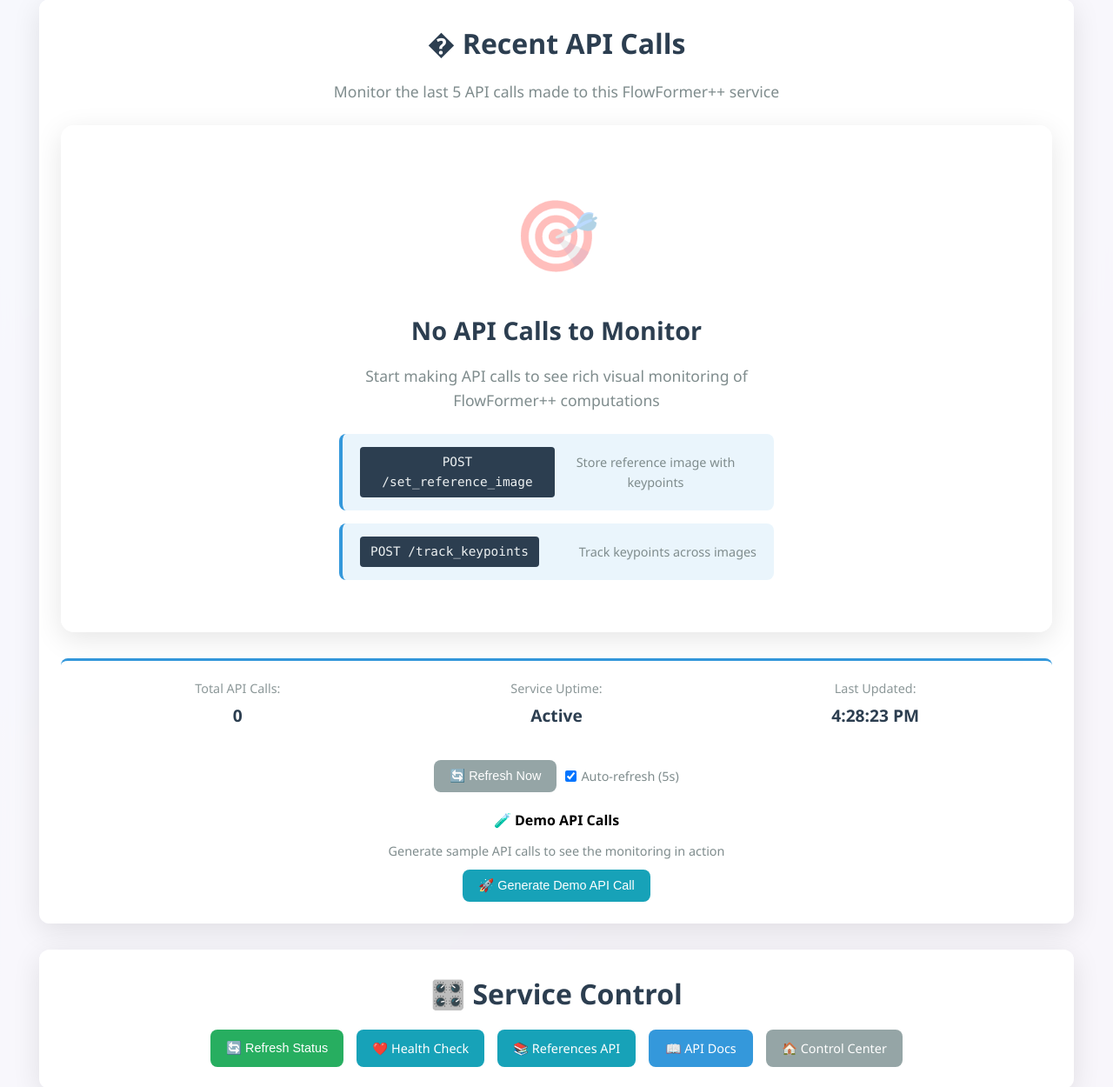
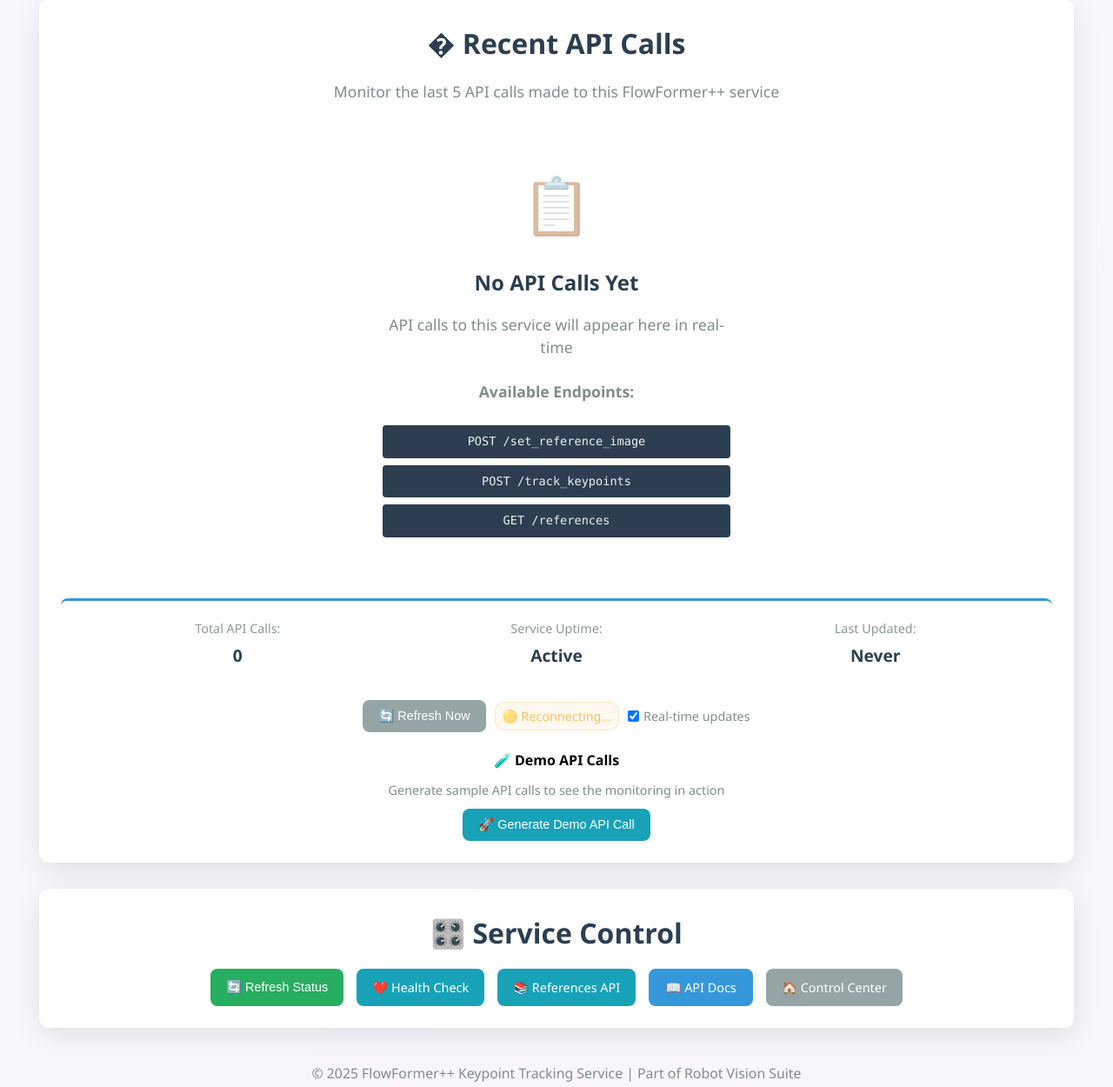
Before and after one commit to yizhongzhang1989/robot_vision, a Flask app: page / in a window 1280 px wide. Shown: the part 713-1963 px from the top of the page at 87% size. Run offline with Flask 3, Linux system fonts and the light colour scheme; data that the repository does not hold is empty.

Commit message:
added realtime web update with socket

```diff
--- a/web/ffpp_keypoint_tracking/app.py
+++ b/web/ffpp_keypoint_tracking/app.py
@@ -19,10 +19,12 @@ import uuid
 from datetime import datetime
 from collections import deque
 from typing import Dict, List, Optional
-from flask import Flask, request, jsonify, render_template, send_from_directory
+from flask import Flask, request, jsonify, render_template, send_from_directory, Response, stream_template
 import numpy as np
 from PIL import Image, ImageDraw
 import io
+import queue
+import threading
 
 # Add project root to path
 project_root = os.path.abspath(os.path.join(os.path.dirname(__file__), '..', '..'))
@@ -46,6 +48,46 @@ tracker_initialized = False
 
 # API call logging system
 api_call_log = deque(maxlen=50)  # Keep last 50 API calls
+
+# SSE event broadcasting system
+sse_clients = set()
+sse_queue = queue.Queue()
+
+class SSEClient:
+    def __init__(self):
+        self.queue = queue.Queue()
+        self.active = True
+
+    def put(self, data):
+        if self.active:
+            try:
+                self.queue.put_nowait(data)
+            except queue.Full:
+                pass
+
+    def close(self):
+        self.active = False
+
+def broadcast_sse_event(event_type: str, data: dict):
+    """Broadcast an event to all connected SSE clients."""
+    global sse_clients
+
+    event_data = {
+        'type': event_type,
+        'data': data,
+        'timestamp': datetime.now().isoformat()
+    }
+
+    # Remove disconnected clients
+    disconnected_clients = set()
+    for client in sse_clients:
+        if not client.active:
+            disconnected_clients.add(client)
+        else:
+            client.put(event_data)
+
+    # Clean up disconnected clients
+    sse_clients -= disconnected_clients
 
 def log_api_call(endpoint: str, method: str, data: dict, result: dict, processing_time: float):
     """Log API call for dashboard display with full image and metadata storage."""
@@ -149,6 +191,12 @@ def log_api_call(endpoint: str, method: str, data: dict, result: dict, processin
 
     api_call_log.appendleft(call_record)  # Add to front (newest first)
 
+    # Broadcast real-time update to SSE clients
+    broadcast_sse_event('api_call_update', {
+        'new_call': call_record,
+        'total_calls': len(api_call_log)
+    })
+
 def initialize_tracker():
     """Initialize the FlowFormer++ tracker."""
     global tracker, tracker_initialized
@@ -205,6 +253,9 @@ def save_image_and_get_url(image_data, call_id, image_type):
                 pil_image.save(buffer, format='PNG')
                 image_bytes = buffer.getvalue()
 
+        # Ensure directory exists
+        os.makedirs(IMAGES_DIR, exist_ok=True)
+
         # Generate filename
         filename = f"{call_id}_{image_type}.png"
         filepath = os.path.join(IMAGES_DIR, filename)
@@ -224,6 +275,15 @@ def save_image_and_get_url(image_data, call_id, image_type):
 @app.route('/api_images/<filename>')
 def serve_api_image(filename):
     """Serve API images from the images directory"""
+    # Ensure directory exists
+    os.makedirs(IMAGES_DIR, exist_ok=True)
+
+    # Check if file exists
+    filepath = os.path.join(IMAGES_DIR, filename)
+    if not os.path.exists(filepath):
+        logger.warning(f"Image file not found: {filename}")
+        return "Image not found", 404
+
     return send_from_directory(IMAGES_DIR, filename)
 
 # Helper function to create API responses
@@ -387,6 +447,50 @@ def get_api_logs():
         'per_page': per_page,
         'has_more': end_idx < len(api_call_log)
     })
+
+@app.route("/api_events")
+def api_events():
+    """Server-Sent Events endpoint for real-time API monitoring."""
+    def event_stream():
+        global sse_clients
+        client = SSEClient()
+        sse_clients.add(client)
+
+        try:
+            # Send initial connection message
+            yield f"data: {json.dumps({'type': 'connected', 'message': 'Real-time monitoring started'})}\n\n"
+
+            # Send current API logs on connection
+            current_logs = list(api_call_log)[:5]  # Last 5 calls
+            if current_logs:
+                yield f"data: {json.dumps({'type': 'initial_data', 'data': {'logs': current_logs, 'total': len(api_call_log)}})}\n\n"
+
+            # Stream real-time events
+            while client.active:
+                try:
+                    # Wait for new events with timeout to allow for keepalive
+                    event = client.queue.get(timeout=30)
+                    yield f"data: {json.dumps(event)}\n\n"
+                except queue.Empty:
+                    # Send keepalive ping
+                    yield f"data: {json.dumps({'type': 'keepalive', 'timestamp': datetime.now().isoformat()})}\n\n"
+
+        except Exception as e:
+            logger.error(f"SSE client error: {e}")
+        finally:
+            client.close()
+            sse_clients.discard(client)
+
+    return Response(
+        event_stream(),
+        mimetype='text/event-stream',
+        headers={
+            'Cache-Control': 'no-cache',
+            'Connection': 'keep-alive',
+            'Access-Control-Allow-Origin': '*',
+            'Access-Control-Allow-Headers': 'Cache-Control'
+        }
+    )
 
 @app.route("/validate_tracking", methods=["POST"])
 def validate_tracking():
--- a/web/ffpp_keypoint_tracking/static/css/main.css
+++ b/web/ffpp_keypoint_tracking/static/css/main.css
@@ -1378,4 +1378,106 @@ body {
         gap: 10px;
         text-align: center;
     }
+
+    .realtime-controls {
+        flex-direction: column !important;
+        align-items: center !important;
+        gap: 5px !important;
+    }
 }
+
+/* Real-time connection status styles */
+.connection-status {
+    font-size: 0.9em;
+    padding: 4px 8px;
+    border-radius: 12px;
+    font-weight: 500;
+    background: rgba(255, 255, 255, 0.1);
+    border: 1px solid rgba(255, 255, 255, 0.2);
+    transition: all 0.3s ease;
+}
+
+.connection-status.connected {
+    color: #27ae60;
+    background: rgba(39, 174, 96, 0.1);
+    border-color: rgba(39, 174, 96, 0.3);
+}
+
+.connection-status.disconnected {
+    color: #e74c3c;
+    background: rgba(231, 76, 60, 0.1);
+    border-color: rgba(231, 76, 60, 0.3);
+}
+
+.connection-status.error {
+    color: #f39c12;
+    background: rgba(243, 156, 18, 0.1);
+    border-color: rgba(243, 156, 18, 0.3);
+    animation: pulse 2s infinite;
+}
+
+/* New API call highlight animation */
+.new-call-highlight {
+    animation: newCallGlow 3s ease-out;
+    position: relative;
+    overflow: hidden;
+}
+
+.new-call-highlight::before {
+    content: '';
+    position: absolute;
+    top: 0;
+    left: -100%;
+    width: 100%;
+    height: 100%;
+    background: linear-gradient(90deg,
+        transparent,
+        rgba(52, 152, 219, 0.3),
+        transparent
+    );
+    animation: slideHighlight 3s ease-out;
+    z-index: 1;
+}
+
+@keyframes newCallGlow {
+    0% {
+        box-shadow: 0 0 20px rgba(52, 152, 219, 0.8);
+        border: 2px solid rgba(52, 152, 219, 0.6);
+    }
+    100% {
+        box-shadow: 0 8px 32px rgba(0, 0, 0, 0.1);
+        border: 2px solid rgba(255, 255, 255, 0.2);
+    }
+}
+
+@keyframes slideHighlight {
+    0% {
+        left: -100%;
+    }
+    100% {
+        left: 100%;
+    }
+}
+
+@keyframes pulse {
+    0% {
+        opacity: 1;
+    }
+    50% {
+        opacity: 0.6;
+    }
+    100% {
+        opacity: 1;
+    }
+}
+
+/* Enhanced notification styles for real-time events */
+.notification.realtime {
+    background: linear-gradient(45deg, #3498db, #2980b9);
+    border-left: 4px solid #2ecc71;
+}
+
+.notification.realtime::before {
+    content: '⚡ ';
+    font-weight: bold;
+}
--- a/web/ffpp_keypoint_tracking/static/js/main.js
+++ b/web/ffpp_keypoint_tracking/static/js/main.js
@@ -3,15 +3,16 @@
 class APICallMonitor {
     constructor() {
         this.refreshInterval = null;
+        this.eventSource = null;
+        this.isRealTimeEnabled = true;
         this.init();
     }
 
     init() {
         this.setupEventListeners();
         this.checkServiceStatus();
-        this.refreshAPILogs(); // Initial load
-        this.startAutoRefresh();
-        console.log('API Call Monitor initialized');
+        this.connectRealTime(); // Start real-time connection
+        console.log('API Call Monitor initialized with real-time updates');
     }
 
     setupEventListeners() {
@@ -33,29 +34,161 @@ class APICallMonitor {
             });
         }
 
-        // Auto-refresh toggle
-        const autoRefreshToggle = document.getElementById('auto-refresh-toggle');
-        if (autoRefreshToggle) {
-            autoRefreshToggle.addEventListener('change', (e) => {
+        // Real-time toggle (replaces auto-refresh)
+        const realTimeToggle = document.getElementById('auto-refresh-toggle');
+        if (realTimeToggle) {
+            realTimeToggle.addEventListener('change', (e) => {
                 if (e.target.checked) {
-                    this.startAutoRefresh();
+                    this.connectRealTime();
                 } else {
-                    this.stopAutoRefresh();
+                    this.disconnectRealTime();
+                    this.startPollingFallback();
                 }
             });
         }
     }
 
-    startAutoRefresh() {
-        // Refresh API logs every 5 seconds
+    connectRealTime() {
+        // Disconnect any existing connection
+        this.disconnectRealTime();
+
+        try {
+            console.log('Connecting to real-time API monitoring...');
+            this.eventSource = new EventSource('/api_events');
+
+            this.eventSource.onopen = () => {
+                console.log('✅ Real-time connection established');
+                this.isRealTimeEnabled = true;
+                this.showNotification('Real-time monitoring connected', 'success');
+                this.updateConnectionStatus('connected');
+            };
+
+            this.eventSource.onmessage = (event) => {
+                try {
+                    const data = JSON.parse(event.data);
+                    this.handleRealTimeEvent(data);
+                } catch (error) {
+                    console.error('Error parsing SSE data:', error);
+                }
+            };
+
+            this.eventSource.onerror = (error) => {
+                console.error('Real-time connection error:', error);
+                this.updateConnectionStatus('error');
+
+                // Auto-reconnect after 5 seconds
+                setTimeout(() => {
+                    if (this.isRealTimeEnabled) {
+                        console.log('Attempting to reconnect...');
+                        this.connectRealTime();
+                    }
+                }, 5000);
+            };
+
+        } catch (error) {
+            console.error('Failed to establish real-time connection:', error);
+            this.startPollingFallback();
+        }
+    }
+
+    disconnectRealTime() {
+        if (this.eventSource) {
+            this.eventSource.close();
+            this.eventSource = null;
+        }
+        this.isRealTimeEnabled = false;
+        this.updateConnectionStatus('disconnected');
+    }
+
+    handleRealTimeEvent(event) {
+        console.log('Real-time event received:', event.type);
+
+        switch (event.type) {
+            case 'connected':
+                console.log(event.message);
+                break;
+
+            case 'initial_data':
+                this.updateAPILogsTable(event.data.logs);
+                this.updateStats(event.data);
+                break;
+
+            case 'api_call_update':
+                // Add new API call to the top of the list
+                this.addNewAPICall(event.data.new_call);
+                this.updateStats({total: event.data.total_calls, logs: [event.data.new_call]});
+                this.showNotification(`New ${event.data.new_call.endpoint} call completed!`, 'realtime');
+                break;
+
+            case 'keepalive':
+                // Connection is alive, no action needed
+                break;
+
+            default:
+                console.log('Unknown event type:', event.type);
+        }
+    }
+
+    addNewAPICall(newCall) {
+        const feedContainer = document.getElementById('api-call-feed');
+        if (!feedContainer) return;
+
+        // Create the new call card
+        const newCallElement = document.createElement('div');
+        newCallElement.innerHTML = this.createVisualCallCard(newCall);
+
+        // Add highlight animation for new calls
+        const callCard = newCallElement.firstElementChild;
+        if (callCard) {
+            callCard.classList.add('new-call-highlight');
+
+            // Insert at the top
+            if (feedContainer.firstChild) {
+                feedContainer.insertBefore(callCard, feedContainer.firstChild);
+            } else {
+                feedContainer.appendChild(callCard);
+            }
+
+            // Remove highlight after animation
+            setTimeout(() => {
+                callCard.classList.remove('new-call-highlight');
+            }, 3000);
+
+            // Limit the number of displayed calls to prevent memory issues
+            const maxCalls = 20;
+            const allCalls = feedContainer.children;
+            while (allCalls.length > maxCalls) {
+                feedContainer.removeChild(allCalls[allCalls.length - 1]);
+            }
+        }
+    }
+
+    updateConnectionStatus(status) {
+        const statusElement = document.querySelector('.connection-status');
+        if (statusElement) {
+            statusElement.className = `connection-status ${status}`;
+            const statusText = {
+                'connected': '🟢 Real-time',
+                'disconnected': '🔴 Offline',
+                'error': '🟡 Reconnecting...'
+            };
+            statusElement.textContent = statusText[status] || status;
+        }
+    }
+
+    startPollingFallback() {
+        console.log('Starting polling fallback...');
+        this.stopPollingFallback();
+
+        // Refresh API logs every 5 seconds as fallback
         this.refreshInterval = setInterval(() => {
             this.refreshAPILogs();
         }, 5000);
 
-        console.log('Started auto-refresh for API call monitoring');
+        this.showNotification('Using polling mode (real-time unavailable)', 'warning');
     }
 
-    stopAutoRefresh() {
+    stopPollingFallback() {
         if (this.refreshInterval) {
             clearInterval(this.refreshInterval);
             this.refreshInterval = null;
@@ -341,7 +474,8 @@ document.addEventListener('DOMContentLoaded', () => {
 // Cleanup on page unload
 window.addEventListener('beforeunload', () => {
     if (window.apiMonitor) {
-        window.apiMonitor.stopAutoRefresh();
+        window.apiMonitor.disconnectRealTime();
+        window.apiMonitor.stopPollingFallback();
     }
 });
 
--- a/web/ffpp_keypoint_tracking/templates/dashboard.html
+++ b/web/ffpp_keypoint_tracking/templates/dashboard.html
@@ -187,9 +187,12 @@
                     <button class="btn btn-secondary" id="refresh-api-logs" title="Manually refresh API logs">
                         🔄 Refresh Now
                     </button>
-                    <div class="auto-refresh-toggle" style="display: flex; align-items: center; gap: 5px;">
-                        <input type="checkbox" id="auto-refresh-toggle" checked>
-                        <label for="auto-refresh-toggle" style="font-size: 0.9em; color: #7f8c8d;">Auto-refresh (5s)</label>
+                    <div class="realtime-controls" style="display: flex; align-items: center; gap: 10px;">
+                        <div class="connection-status connected">🟢 Real-time</div>
+                        <div class="auto-refresh-toggle" style="display: flex; align-items: center; gap: 5px;">
+                            <input type="checkbox" id="auto-refresh-toggle" checked>
+                            <label for="auto-refresh-toggle" style="font-size: 0.9em; color: #7f8c8d;">Real-time updates</label>
+                        </div>
                     </div>
                 </div>
 
```
